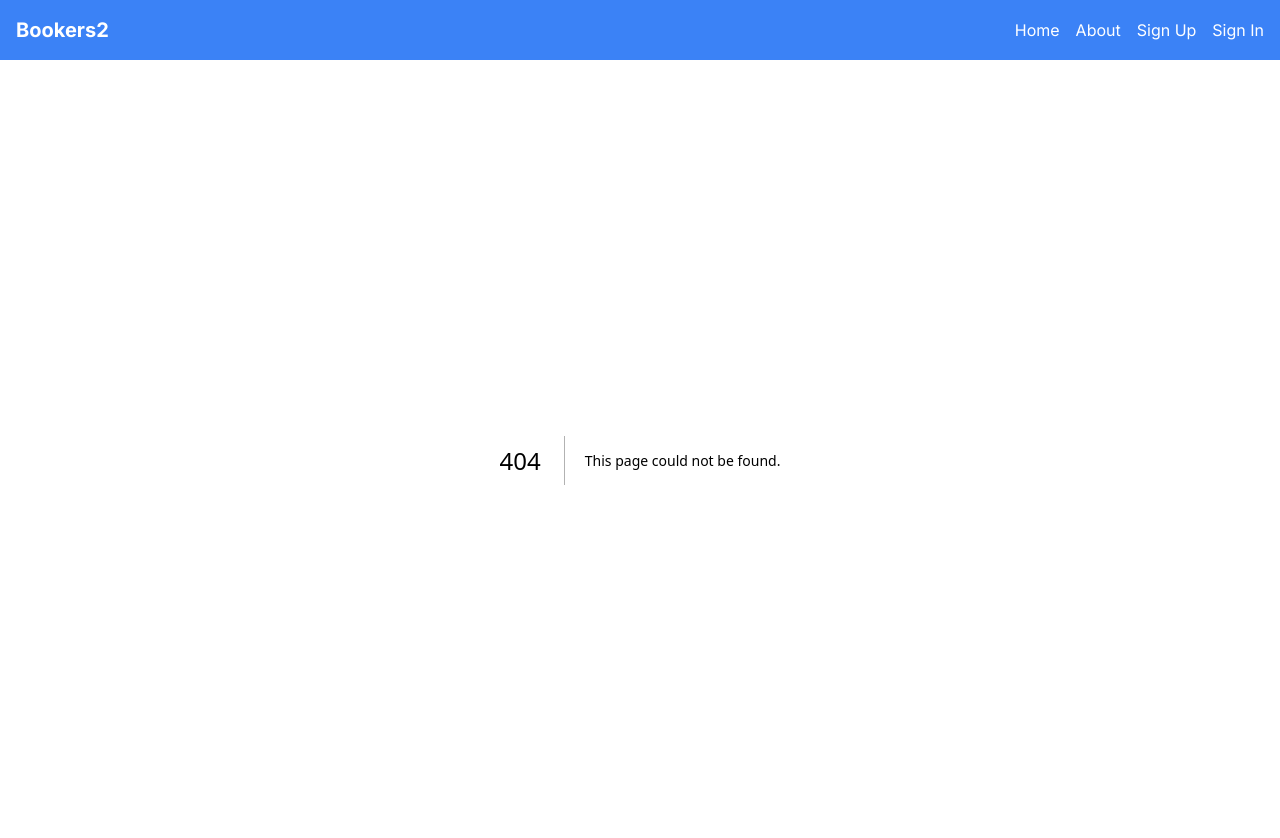
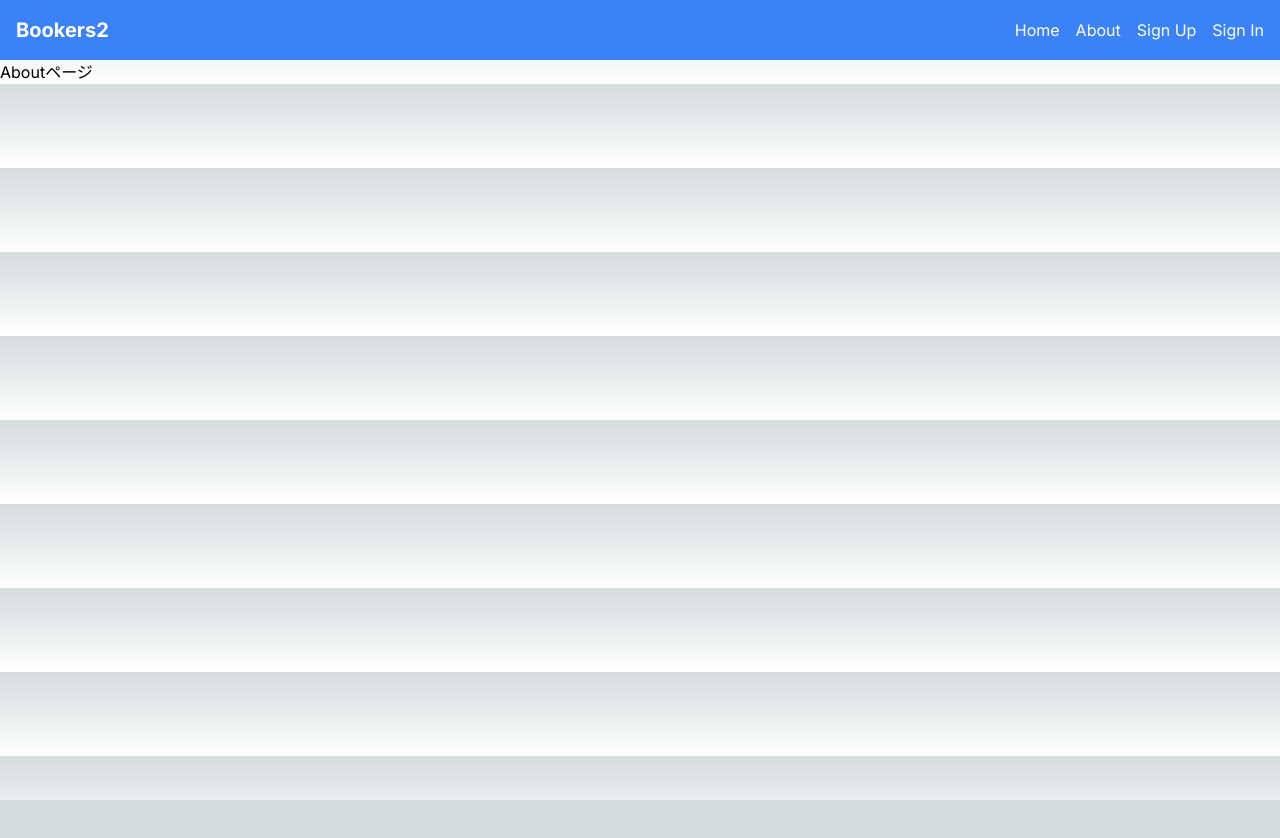
Before and after one commit to j19015/Next_Go_Bookers2, a Next.js app in the folder frontend/: page /about in a window 1280 px wide. Before the commit this address had no page. Shown: the top 838 px of the page. After the commit the page ends 800 px from the top, so only its background shows below. Built offline with nearby package versions, Linux system fonts and the light colour scheme.

Commit message:
aboutページ作成

```diff
--- /dev/null
+++ b/frontend/src/app/about/page.tsx
@@ -0,0 +1,13 @@
+import React from 'react';
+//nextでページ遷移を行うため
+import Link from 'next/link';
+
+const Home = () => {
+  return (
+    <>
+      <h1>Aboutページ</h1>
+    </>
+  );
+};
+
+export default Home;
```
